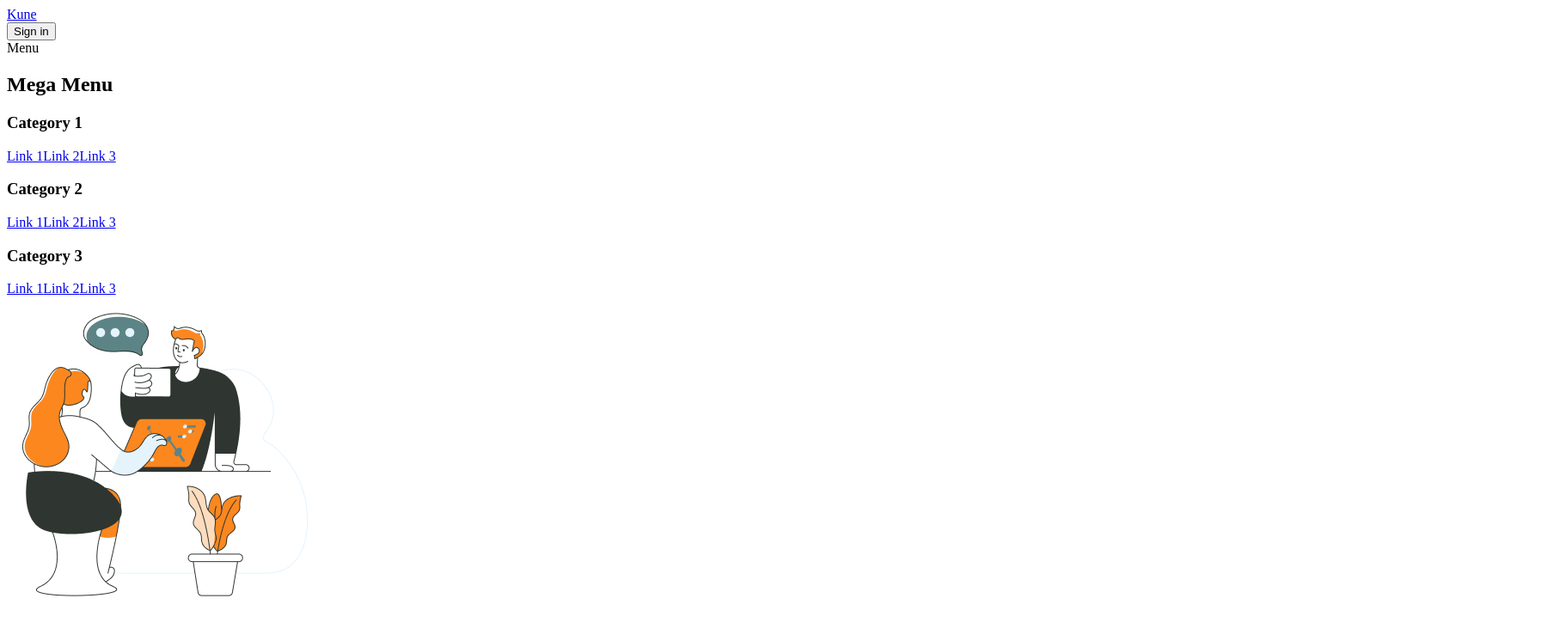
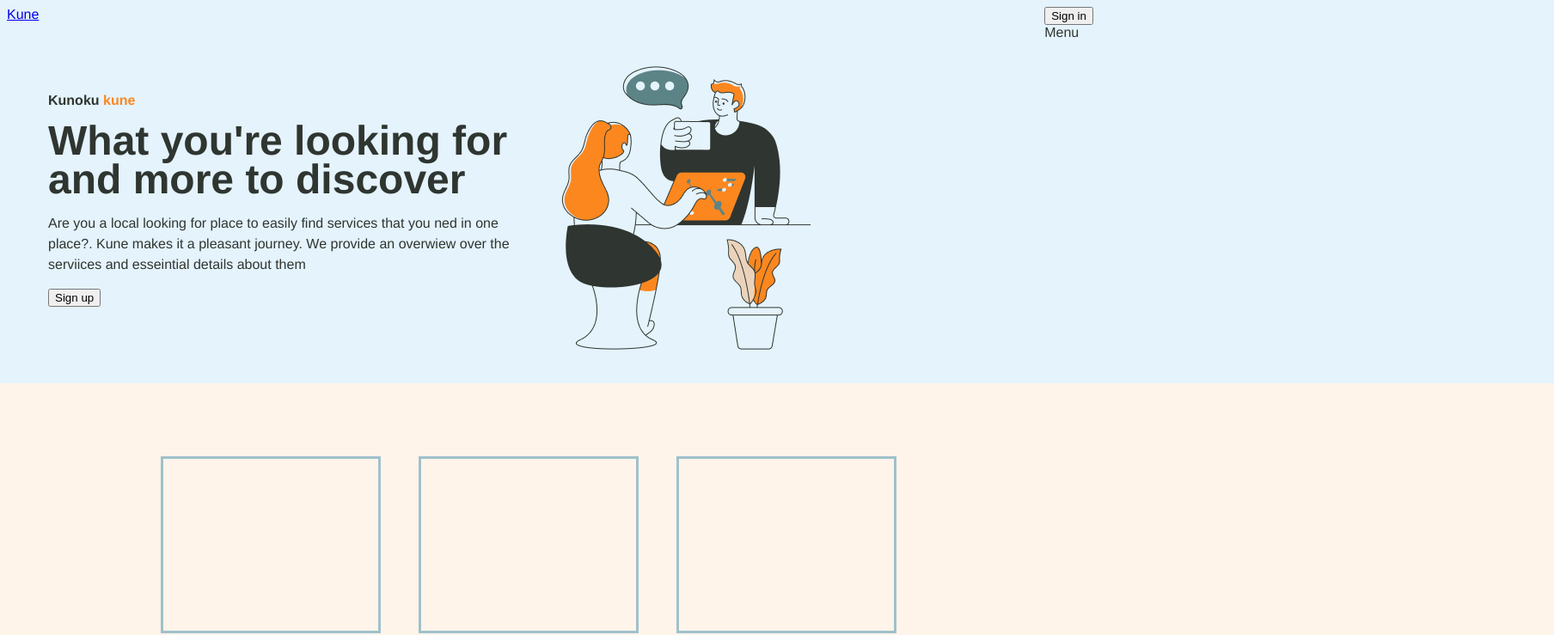
Before and after one commit to tenderking/kune, a Vue app: page / in a window 1280 px wide. Shown: the top 739 px of the page at 86% size, 1808 px wide, since content can reach past the window. Built offline with nearby package versions, Linux system fonts and the light colour scheme.

Commit message:
typos fixed

```diff
--- a/src/App.vue
+++ b/src/App.vue
@@ -45,3 +45,6 @@
   </div>
   <router-view />
 </template>
+<style lang="scss" >
+@import './styles/main';
+</style>
--- a/src/styles/_main.scss
+++ b/src/styles/_main.scss
@@ -7,4 +7,4 @@
 @import'pages/about';
 
 @import 'layout/navigation.scss';
-@import 'base/reset';
+@import 'base/base';
--- a/src/styles/base/_base.scss
+++ b/src/styles/base/_base.scss
@@ -1,4 +1,4 @@
-@use '../abstracts/variables' as *;
+
 html,
 body {
 
--- a/src/styles/layout/_navigation.scss
+++ b/src/styles/layout/_navigation.scss
@@ -1,4 +1,4 @@
-@use '../abstracts/variables' as *;
+
 .nav a{
     float: left;
       font-weight: bold;
--- a/src/styles/pages/_home.scss
+++ b/src/styles/pages/_home.scss
@@ -1,4 +1,3 @@
-@use '../abstracts/variables' as *;
 #main-home {
 
     padding: 0 3rem;
```
